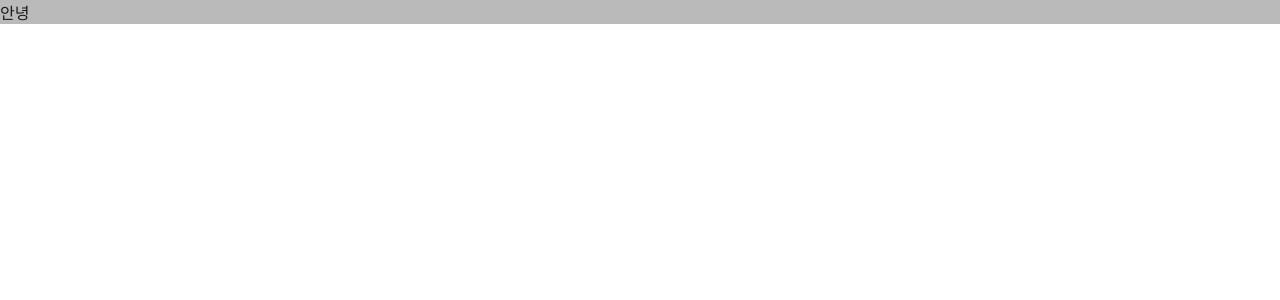
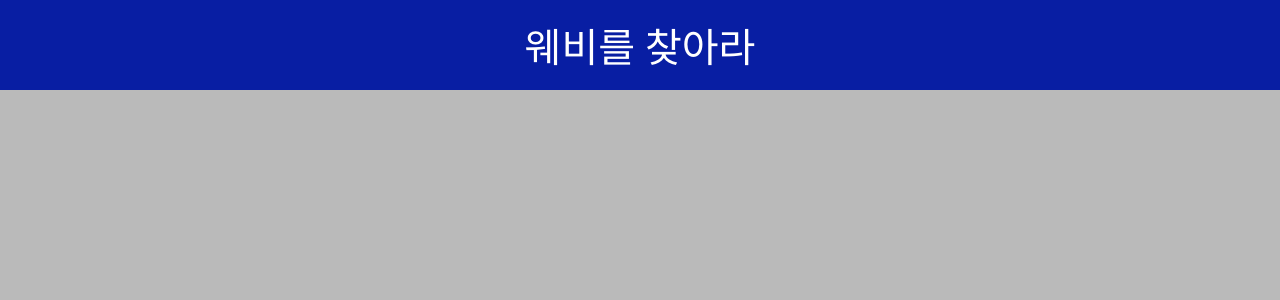
Before and after one commit to se0jinYoon/NOW-SOPT, a React (Vite) app in the folder 3주차과제/cardGame/: page / in a window 1280 px wide. Shown: the top 300 px of the page. Built offline with nearby package versions, Linux system fonts and the light colour scheme; a web font is replaced by a local one.

Commit message:
feat: header 뷰 구현

```diff
--- a/3주차과제/cardGame/src/App.jsx
+++ b/3주차과제/cardGame/src/App.jsx
@@ -7,16 +7,41 @@
   return (
     <ThemeProvider theme={theme}>
       <GlobalStyle />
-      <Test>안녕</Test>
+      <Wrapper>
+        <Header>웨비를 찾아라</Header>
+      </Wrapper>
     </ThemeProvider>
   );
 }
 
 export default App;
 
-const Test = styled.div`
-  width: 100%;
-  height: 100%;
+const Wrapper = styled.div`
+  position: relative;
+  display: flex;
+  flex-direction: column;
+  justify-content: center;
+  align-items: center;
+
+  width: 100vw;
+  height: 100vh;
+
   background-color: ${({ theme }) => theme.colors.gray};
   color: ${({ theme }) => theme.colors.black};
 `;
+
+const Header = styled.header`
+  position: absolute;
+  top: 0;
+
+  display: flex;
+  justify-content: center;
+  align-items: center;
+
+  width: 100%;
+  padding: 1rem;
+
+  background-color: ${({ theme }) => theme.colors.blue};
+  color: ${({ theme }) => theme.colors.white};
+  font-size: 2.5rem;
+`;
--- a/3주차과제/cardGame/src/styles/GlobalStyle.js
+++ b/3주차과제/cardGame/src/styles/GlobalStyle.js
@@ -17,6 +17,7 @@
 body {
     background-color: ${({ theme }) => theme.colors.lightGreen};
     font-family: 'DungGeunMo';
+    font-size: 62.5%;
 }
 
 button {
--- a/3주차과제/cardGame/src/styles/theme.js
+++ b/3주차과제/cardGame/src/styles/theme.js
@@ -1,6 +1,6 @@
 // theme.js
 const colors = {
-  white: '#FFFFF0',
+  white: '#FFFFFF',
   blue: '#081ea3',
   gray: '#bababa',
   black: '#1b1b1b',
```
